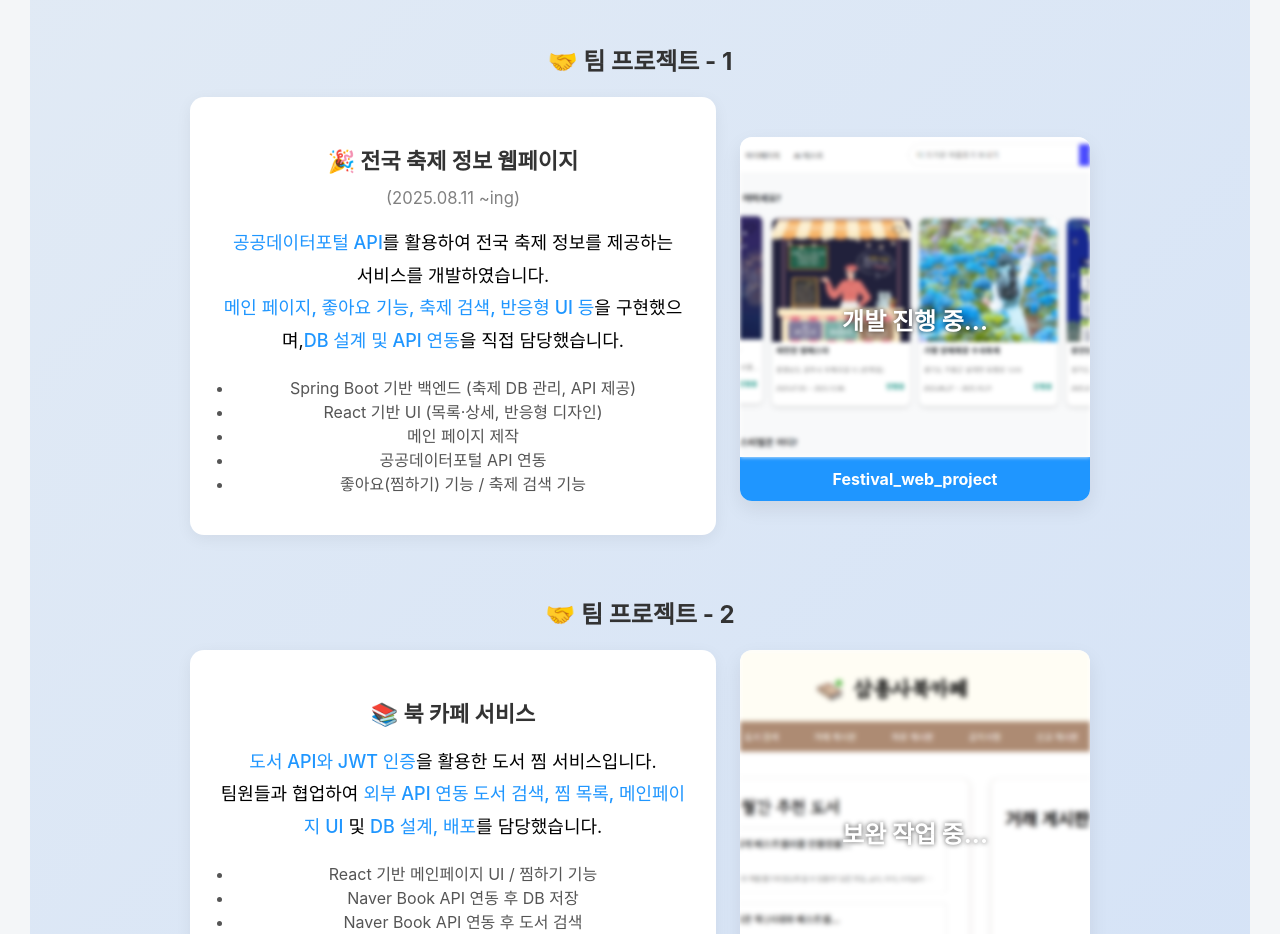
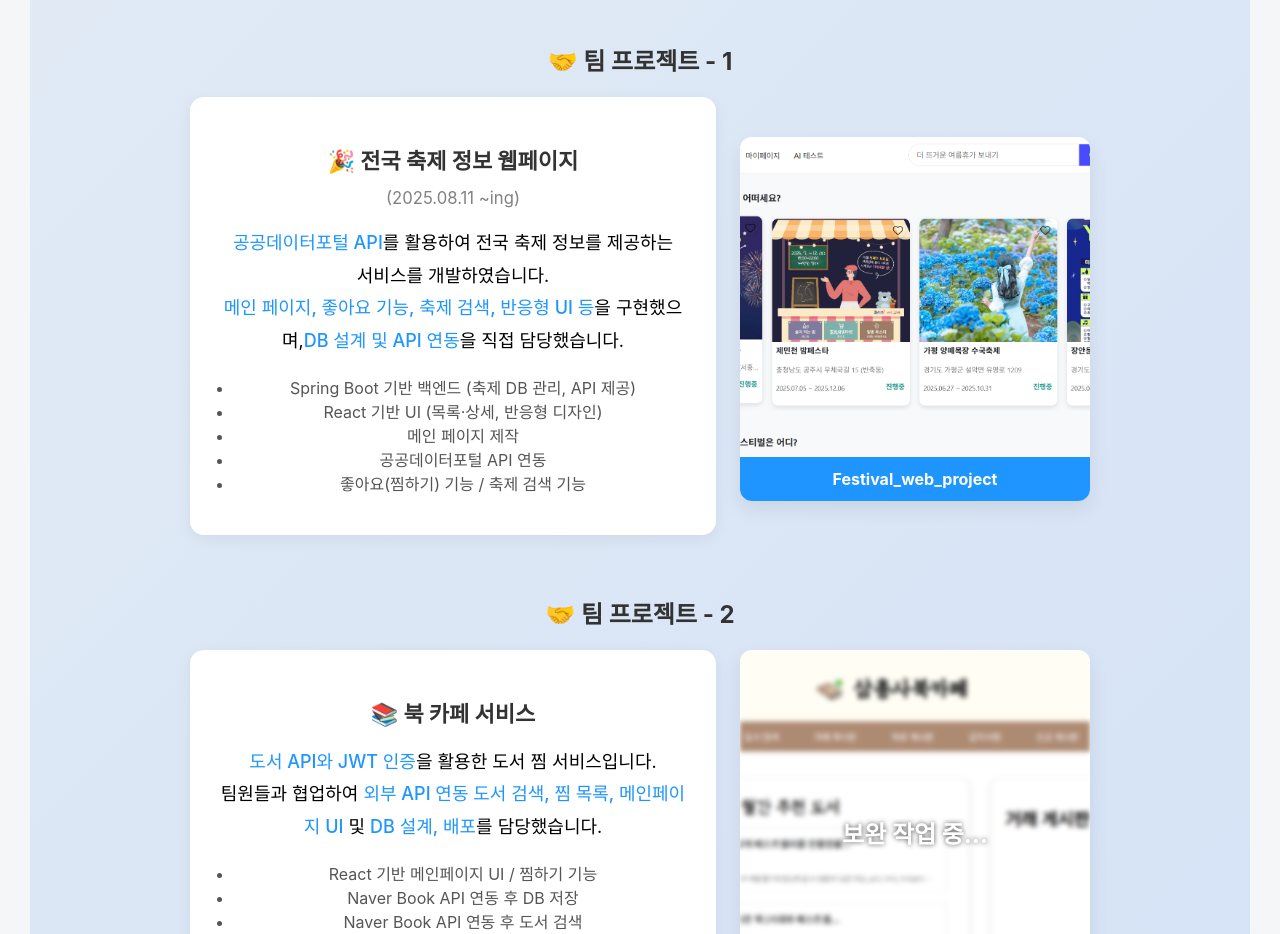
Before and after one commit to mk0537/my-portfolio-react-app, a React (Create React App) app: page / in a window 1280 px wide. Shown: the part 2700-3634 px from the top of the page. Built offline with nearby package versions, Linux system fonts and the light colour scheme; no server answers; the database is empty.

Commit message:
9/20 수정

```diff
--- a/public/index.html
+++ b/public/index.html
@@ -24,7 +24,7 @@
       work correctly both with client-side routing and a non-root public URL.
       Learn how to configure a non-root public URL by running `npm run build`.
     -->
-    <title>React App</title>
+    <title>Portfolio_kmk</title>
   </head>
   <body>
     <noscript>You need to enable JavaScript to run this app.</noscript>
--- a/src/components/Projects.js
+++ b/src/components/Projects.js
@@ -81,7 +81,6 @@ const Projects = () => {
               className="Preview-card developing2"
               target="_blank"
               rel="noreferrer"
-              onClick={(e) => e.preventDefault()}
               style={{marginTop : "40px"}}
             >
               <img
@@ -93,7 +92,7 @@ const Projects = () => {
               <div className="Preview-overlay danger">
                 <div className="Overlay-title">⚠️ 알림</div>
                 <div className="Overlay-description">
-                  관리자 페이지, AI 기능 페이지는 구현 진행 중입니다.
+                  관리자 페이지 및 AI 기능 설명 페이지는 팀 내 진행 중인 작업으로, 곧 포트폴리오에 업데이트될 예정입니다.
                 </div>
               </div>
             </a>
--- a/src/css/styles.css
+++ b/src/css/styles.css
@@ -330,9 +330,9 @@ html, body, #root {
   filter: blur(2.8px);
 }
 
-.Preview-card.developing2 img {
+/* .Preview-card.developing2 img {
   filter: blur(2.1px);
-}
+} */
 
 .Preview-card.developing::before {
   content: "보완 작업 중...";
@@ -355,7 +355,7 @@ html, body, #root {
 }
 
 /* 개발중 문구 스타일 */
-.Preview-card.developing2::before {
+/* .Preview-card.developing2::before {
   content: "개발 진행 중...";
   position: absolute;
   top: 50%;
@@ -368,7 +368,7 @@ html, body, #root {
   pointer-events: none;
   user-select: none;
   z-index: 2;
-}
+} */
 
 /* 오버레이 공통 */
 .Preview-overlay {
```
